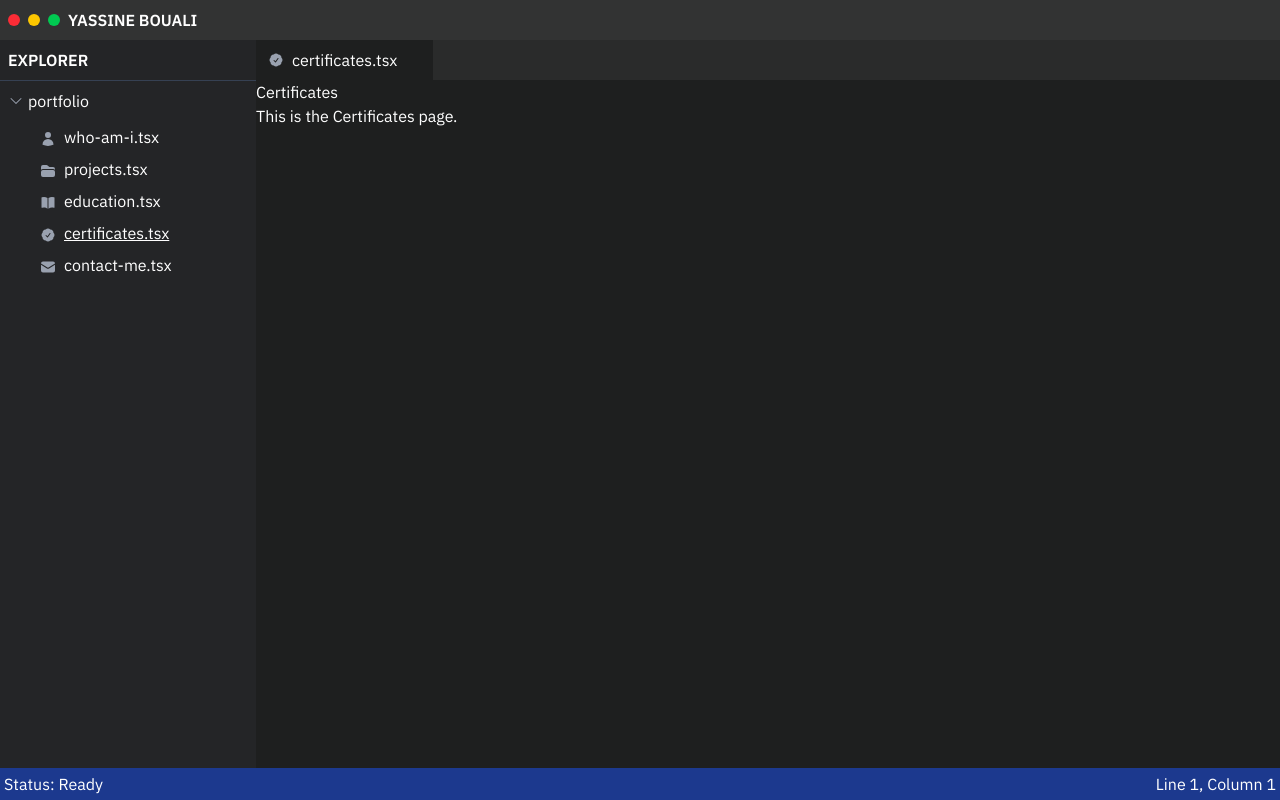
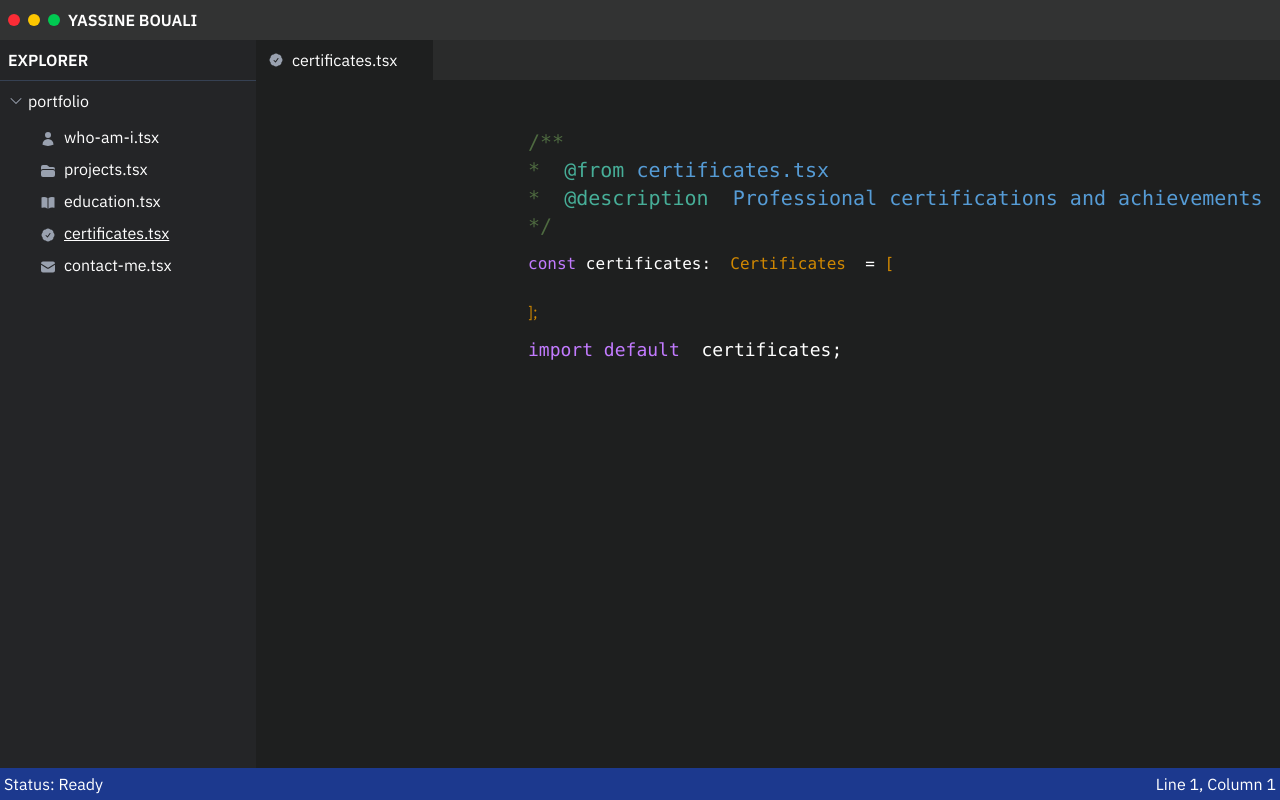
Before and after one commit to Ybouali/ybouali, a React (Vite) app: page / in a window 1280 px wide. Both pictures are taken after a click on the item "certificates.tsx". Built offline with nearby package versions, Linux system fonts and the light colour scheme.

Commit message:
working on certificates

```diff
--- a/src/components/Cards/CodeArrayDisplay.tsx
+++ b/src/components/Cards/CodeArrayDisplay.tsx
@@ -15,6 +15,7 @@ function CodeArrayDisplay({
                         variableName.at(0)?.toUpperCase() +
                         variableName.slice(1)
                     } `}</span>
+                    <span className="text-white"> = </span>
                     <span className="text-yellow-600">[</span>
                 </code>
             </pre>
--- a/src/components/Cards/DeveloperInfo.tsx
+++ b/src/components/Cards/DeveloperInfo.tsx
@@ -14,7 +14,7 @@ function DeveloperInfo({
     className,
 }: DeveloperInfoProps) {
     return (
-        <div className={`flex flex-col items-start gap-1 ${className}`}>
+        <div className={`flex flex-col items-start ${className}`}>
             <pre className="text-xl text-[#4e6a40]">/**</pre>
             <pre className="text-xl">
                 <span className="text-[#4e6a40]">{`*  `}</span>
--- /dev/null
+++ b/src/pages/certifitcates/ItemCertificates.tsx
@@ -0,0 +1,5 @@
+function ItemCertificates() {
+    return <div></div>;
+}
+
+export default ItemCertificates;
--- /dev/null
+++ b/src/pages/certifitcates/ListCertificates.tsx
@@ -0,0 +1,15 @@
+export type CertificateType = {
+    courseName: string;
+    platform: string;
+    issuedDate: string;
+    certificateID: string;
+    verificationURL: string;
+    yourName: string;
+    visuals: string;
+};
+
+function ListCertificates() {
+    return <div className="flex flex-col gap-6 w-full "></div>;
+}
+
+export default ListCertificates;
--- a/src/pages/certifitcates/index.tsx
+++ b/src/pages/certifitcates/index.tsx
@@ -1,9 +1,34 @@
+import {
+    CodeArrayDisplay,
+    DeveloperInfo,
+    ExportDefault,
+    MainForScreen,
+} from '../../components';
+import ListCertificates from './ListCertificates';
+
 function Certificates() {
     return (
-        <div className="text-white">
-            <h1>Certificates</h1>
-            <p>This is the Certificates page.</p>
-        </div>
+        <MainForScreen>
+            <div className="w-full">
+                <div className="mx-auto w-1/2 ">
+                    <div className="flex flex-col items-start pb-20 gap-3 ">
+                        <DeveloperInfo
+                            labelOne="from"
+                            labelTwo="description"
+                            valueOne="certificates.tsx"
+                            valueTwo="Professional certifications and achievements"
+                        />
+                        <CodeArrayDisplay variableName={'certificates'} />
+
+                        <ListCertificates />
+
+                        <span className="text-yellow-600">];</span>
+
+                        <ExportDefault moduleName="certificates" />
+                    </div>
+                </div>
+            </div>
+        </MainForScreen>
     );
 }
 
```
